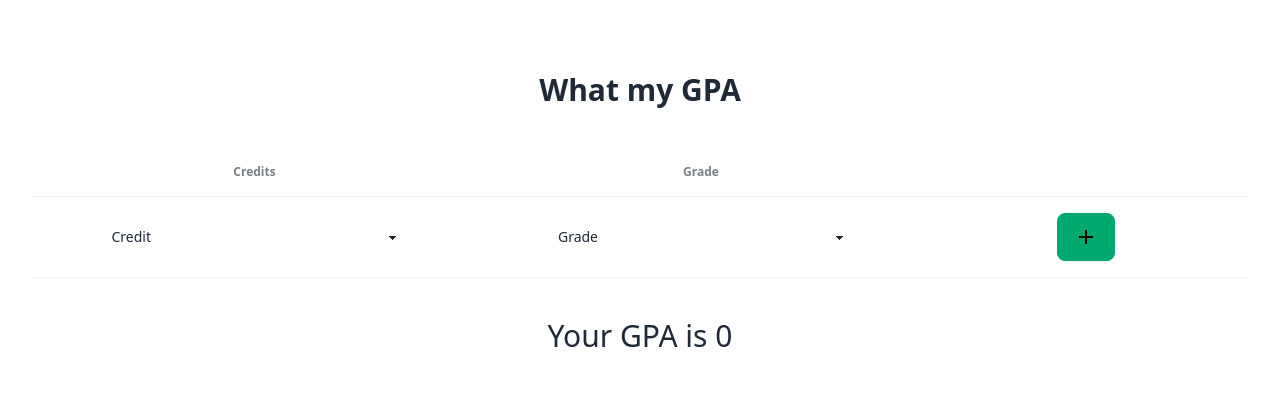
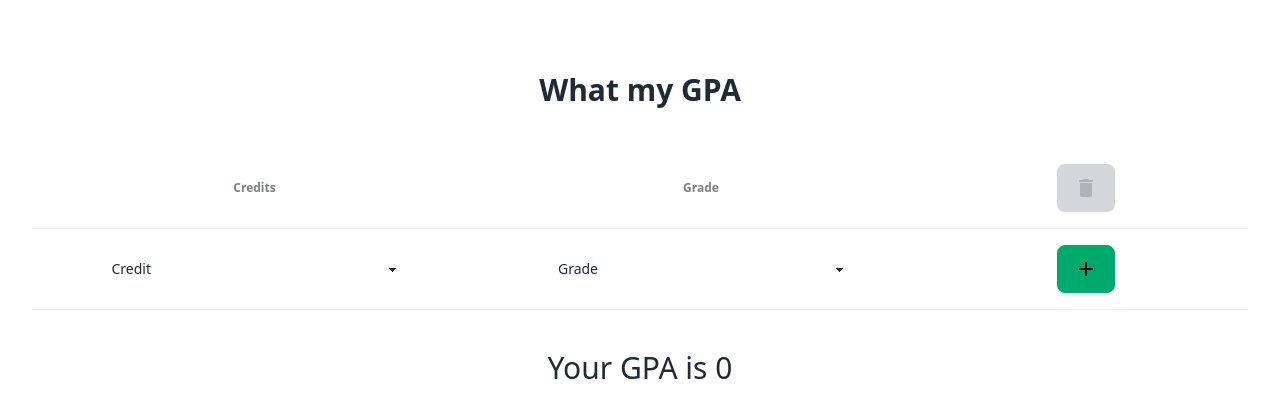
Before and after one commit to Fakepng/what-my-gpa, a React (Vite) app: page / in a window 1280 px wide. Shown: the top 418 px of the page. Built offline with nearby package versions, Linux system fonts and the light colour scheme.

Commit message:
Feat: removeAll & Fix empty credits

```diff
--- a/src/App.tsx
+++ b/src/App.tsx
@@ -1,7 +1,7 @@
 import { ChangeEvent, useEffect, useState } from "react";
 import { z } from "zod";
 import Icon from "@mdi/react";
-import { mdiPlus, mdiDeleteEmpty } from "@mdi/js";
+import { mdiPlus, mdiDelete, mdiDeleteEmpty, mdiDeleteSweep } from "@mdi/js";
 import "./App.css";
 
 function App() {
@@ -41,7 +41,11 @@ function App() {
   }
 
   function calculateGpa(credits: CreditsSchema) {
-    if (credits.length === 0) return setGpa(0);
+    if (credits.length === 0) {
+      setGpa(0);
+      document.title = "What my GPA";
+      return;
+    }
 
     const totalCredit = credits.reduce((prev, curr) => prev + curr.credits, 0);
     const totalGrade = credits.reduce(
@@ -52,6 +56,7 @@ function App() {
 
     const gpa = totalGrade / totalCredit;
     setGpa(gpa);
+
     document.title = `GPA: ${gpa}`;
   }
 
@@ -74,6 +79,12 @@ function App() {
     calculateGpa(currCredits);
 
     localStorage.setItem("credits", JSON.stringify(currCredits));
+  }
+
+  function handleRemoveAll() {
+    setCredits(() => []);
+    calculateGpa([]);
+    localStorage.removeItem("credits");
   }
 
   useEffect(() => {
@@ -100,7 +111,18 @@ function App() {
                 <th>
                   <label htmlFor="grade">Grade</label>
                 </th>
-                <th></th>
+                <th>
+                  <button
+                    className="btn btn-error"
+                    onClick={handleRemoveAll}
+                    disabled={!credits.length}
+                  >
+                    <Icon
+                      path={!credits.length ? mdiDelete : mdiDeleteSweep}
+                      size={1}
+                    />
+                  </button>
+                </th>
               </tr>
             </thead>
             <tbody>
@@ -113,7 +135,7 @@ function App() {
                       className="btn btn-error"
                       onClick={() => handleRemove(index)}
                     >
-                      <Icon path={mdiDeleteEmpty} size={1} />
+                      <Icon path={mdiDelete} size={1} />
                     </button>
                   </td>
                 </tr>
```
